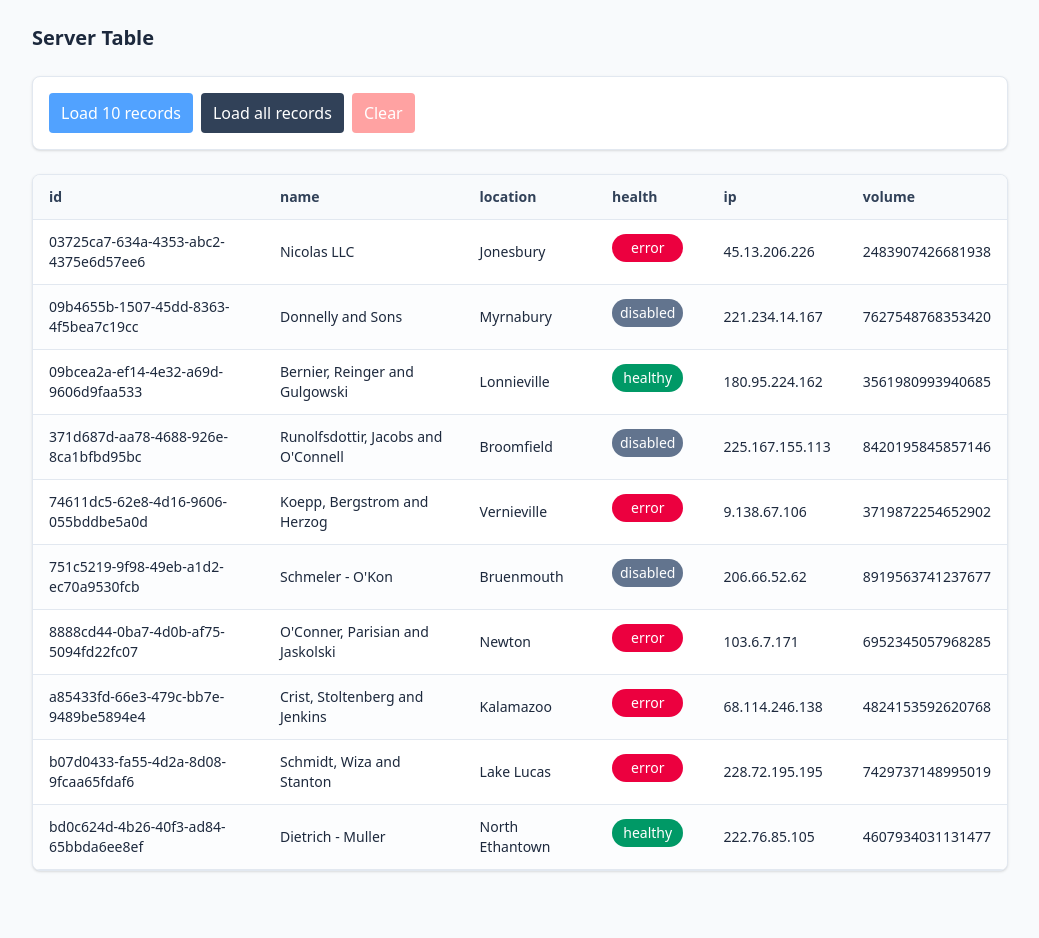
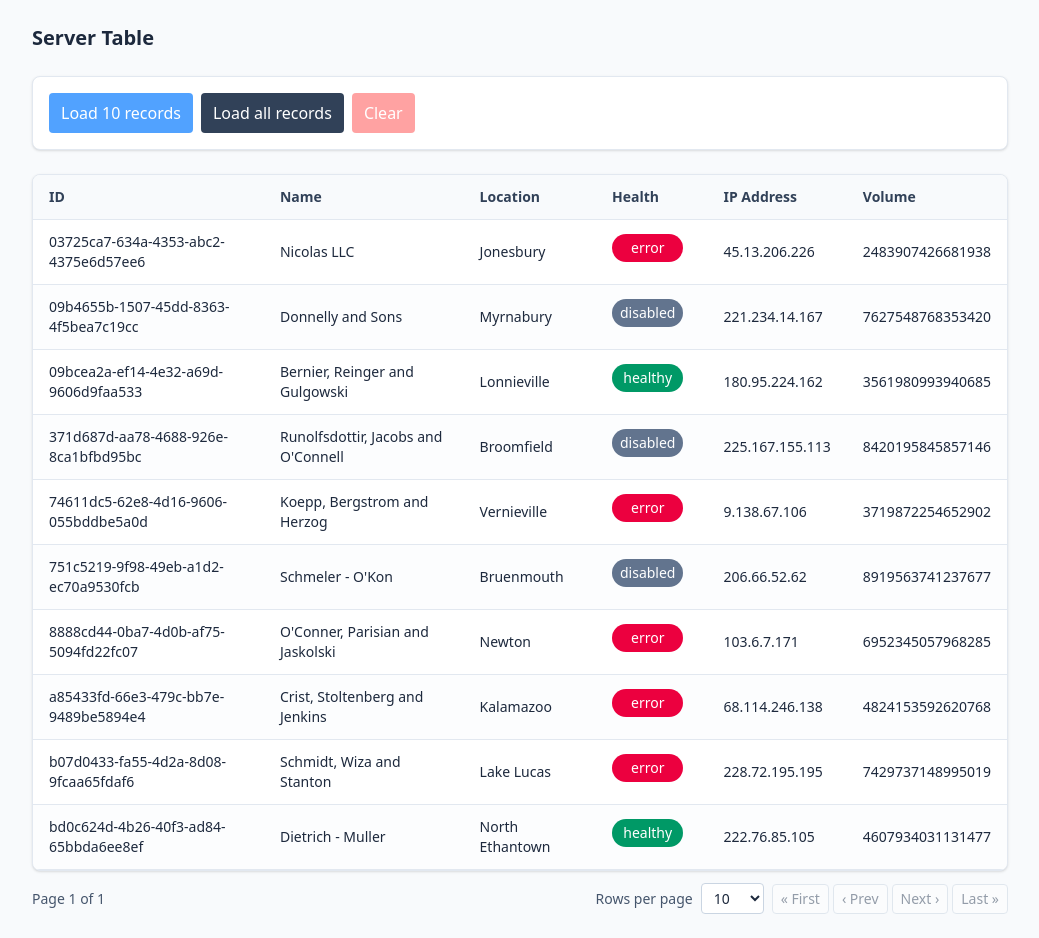
Before and after one commit to ssahillppatell/tanstack-try, a React (Vite) app: page / in a window 1280 px wide. Both pictures are taken after a click on the button "Load 10 records". Shown: the whole page, without its empty margins (120-1159 px from the left). Before the commit the page ends 895 px from the top, so only its background shows below. Built offline with nearby package versions, Linux system fonts and the light colour scheme.

Commit message:
Added sorting and pagination

```diff
--- a/src/components/ServerTable.tsx
+++ b/src/components/ServerTable.tsx
@@ -1,27 +1,42 @@
 import type { Server } from "../types/server"
-import { createColumnHelper, flexRender, getCoreRowModel, useReactTable } from "@tanstack/react-table"
+import {
+  createColumnHelper,
+  flexRender,
+  getCoreRowModel,
+  getPaginationRowModel,
+  getSortedRowModel,
+  useReactTable,
+} from "@tanstack/react-table"
+import type { SortingState } from "@tanstack/react-table"
+import { useState } from "react"
 import HealthChip from "./HealthChip"
 
 const columnHelper = createColumnHelper<Server>()
 
 const columns = [
   columnHelper.accessor("id", {
+    header: "ID",
     cell: info => info.getValue(),
   }),
   columnHelper.accessor("name", {
+    header: "Name",
     cell: info => info.getValue(),
   }),
   columnHelper.accessor("location", {
+    header: "Location",
     cell: info => info.getValue(),
   }),
   columnHelper.accessor("health", {
+    header: "Health",
     cell: info => <HealthChip type={info.getValue()} />,
   }),
   columnHelper.accessor("ip", {
+    header: "IP Address",
     cell: info => info.getValue(),
   }),
   columnHelper.accessor("volume", {
-    cell: info => info.getValue(),
+    header: "Volume",
+    cell: info => <span className="tabular-nums">{info.getValue()}</span>,
   })
 ]
 
@@ -30,28 +45,49 @@ const ServerTable = ({
 }: {
     data: Server[]
 }) => {
+  const [sorting, setSorting] = useState<SortingState>([])
+
   const table = useReactTable({
     data,
     columns,
+    state: { sorting },
+    onSortingChange: setSorting,
     getCoreRowModel: getCoreRowModel(),
+    getSortedRowModel: getSortedRowModel(),
+    getPaginationRowModel: getPaginationRowModel(),
+    initialState: {
+      pagination: {
+        pageIndex: 0,
+        pageSize: 10,
+      },
+    },
   })
 
   return (
+    <div className="space-y-3">
       <div className="overflow-x-auto rounded-lg border border-slate-200 bg-white shadow-sm">
         <table className="w-full table-auto border-collapse">
           <thead className="bg-slate-50">
             {table.getHeaderGroups().map(headerGroup => (
               <tr key={headerGroup.id}>
-              {headerGroup.headers.map(header => (
-                <th key={header.id} className="text-left text-sm font-semibold text-slate-700 px-4 py-3 border-b border-slate-200">
-                  {header.isPlaceholder
-                    ? null
-                    : flexRender(
-                        header.column.columnDef.header,
-                        header.getContext()
+                {headerGroup.headers.map(header => {
+                  const sorted = header.column.getIsSorted();
+                  return (
+                    <th key={header.id} className="text-left text-sm font-semibold text-slate-700 px-4 py-3 border-b border-slate-200 select-none">
+                      {header.isPlaceholder ? null : (
+                        <button
+                          className="inline-flex items-center gap-1 hover:text-slate-900 focus-visible:outline-none cursor-pointer"
+                          onClick={header.column.getToggleSortingHandler()}
+                        >
+                          {flexRender(header.column.columnDef.header, header.getContext())}
+                          <span className="text-xs text-slate-500">
+                            {sorted === 'asc' ? '▲' : sorted === 'desc' ? '▼' : ''}
+                          </span>
+                        </button>
                       )}
                     </th>
-              ))}
+                  )
+                })}
               </tr>
             ))}
           </thead>
@@ -68,6 +104,55 @@ const ServerTable = ({
           </tbody>
         </table>
       </div>
+
+      <div className="flex flex-wrap items-center justify-between gap-3">
+        <div className="text-sm text-slate-600">
+          Page {table.getState().pagination.pageIndex + 1} of {table.getPageCount() || 1}
+        </div>
+        <div className="flex items-center gap-2">
+          <label className="text-sm text-slate-600">Rows per page</label>
+          <select
+            className="rounded border border-slate-300 bg-white px-2 py-1 text-sm text-slate-800"
+            value={table.getState().pagination.pageSize}
+            onChange={(e) => table.setPageSize(Number(e.target.value))}
+          >
+            {[10, 20, 50, 100].map(size => (
+              <option key={size} value={size}>{size}</option>
+            ))}
+          </select>
+          <div className="flex items-center gap-1">
+            <button
+              className="px-2 py-1 text-sm rounded border border-slate-300 bg-white text-slate-700 disabled:opacity-50"
+              onClick={() => table.setPageIndex(0)}
+              disabled={!table.getCanPreviousPage()}
+            >
+              « First
+            </button>
+            <button
+              className="px-2 py-1 text-sm rounded border border-slate-300 bg-white text-slate-700 disabled:opacity-50"
+              onClick={() => table.previousPage()}
+              disabled={!table.getCanPreviousPage()}
+            >
+              ‹ Prev
+            </button>
+            <button
+              className="px-2 py-1 text-sm rounded border border-slate-300 bg-white text-slate-700 disabled:opacity-50"
+              onClick={() => table.nextPage()}
+              disabled={!table.getCanNextPage()}
+            >
+              Next ›
+            </button>
+            <button
+              className="px-2 py-1 text-sm rounded border border-slate-300 bg-white text-slate-700 disabled:opacity-50"
+              onClick={() => table.setPageIndex(table.getPageCount() - 1)}
+              disabled={!table.getCanNextPage()}
+            >
+              Last »
+            </button>
+          </div>
+        </div>
+      </div>
+    </div>
   )
 }
 
--- a/src/index.css
+++ b/src/index.css
@@ -1,5 +1,5 @@
 @import "tailwindcss";
-@source inline("bg-emerald-600 bg-rose-600 bg-slate-500");
+@source inline("bg-emerald-600 bg-rose-600 bg-slate-500 bg-slate-800 hover:bg-slate-900 bg-slate-700 hover:bg-slate-800 bg-slate-600 hover:bg-slate-700 bg-amber-600 hover:bg-amber-700 bg-indigo-600 hover:bg-indigo-700");
 
 body {
   @apply bg-slate-50 text-slate-800 antialiased;
```
Lines whose indentation alone changed are shown as unchanged.
